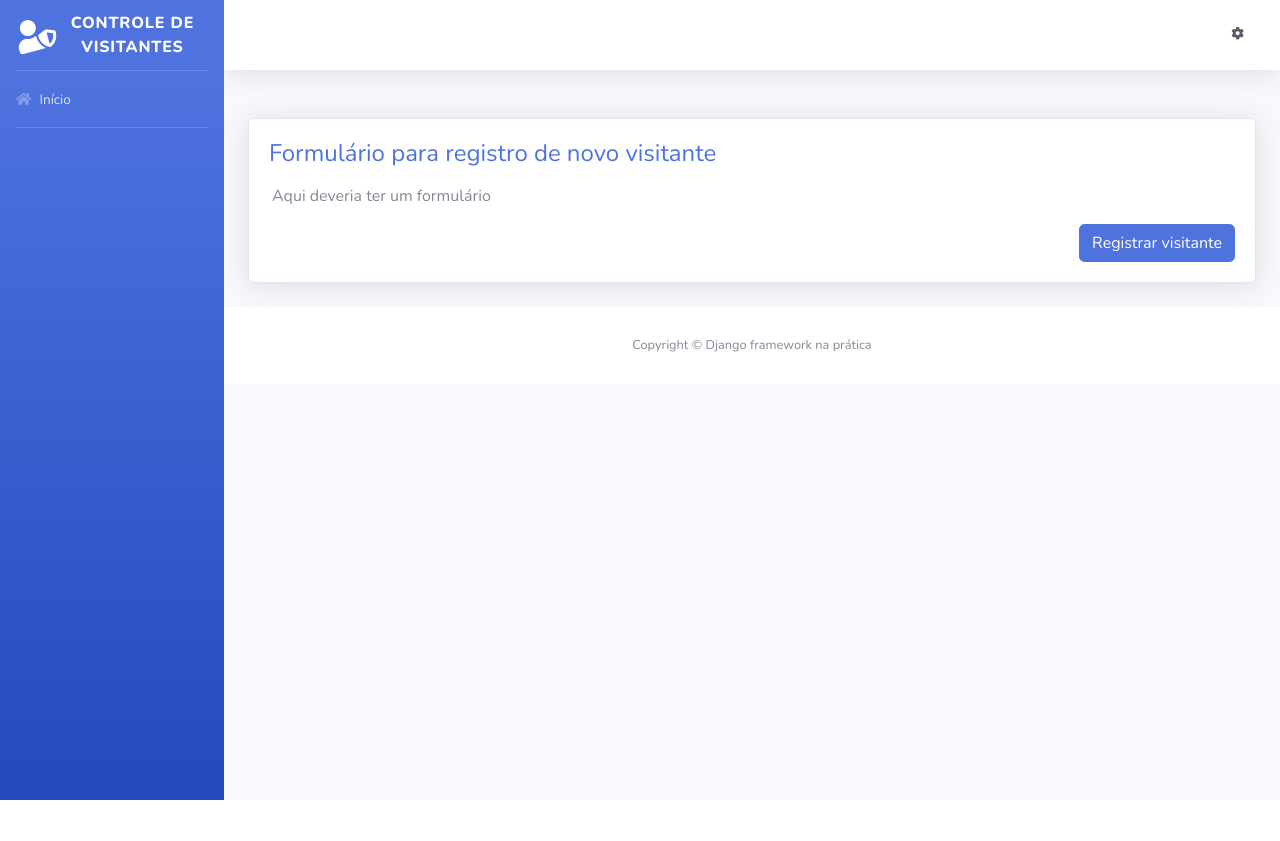
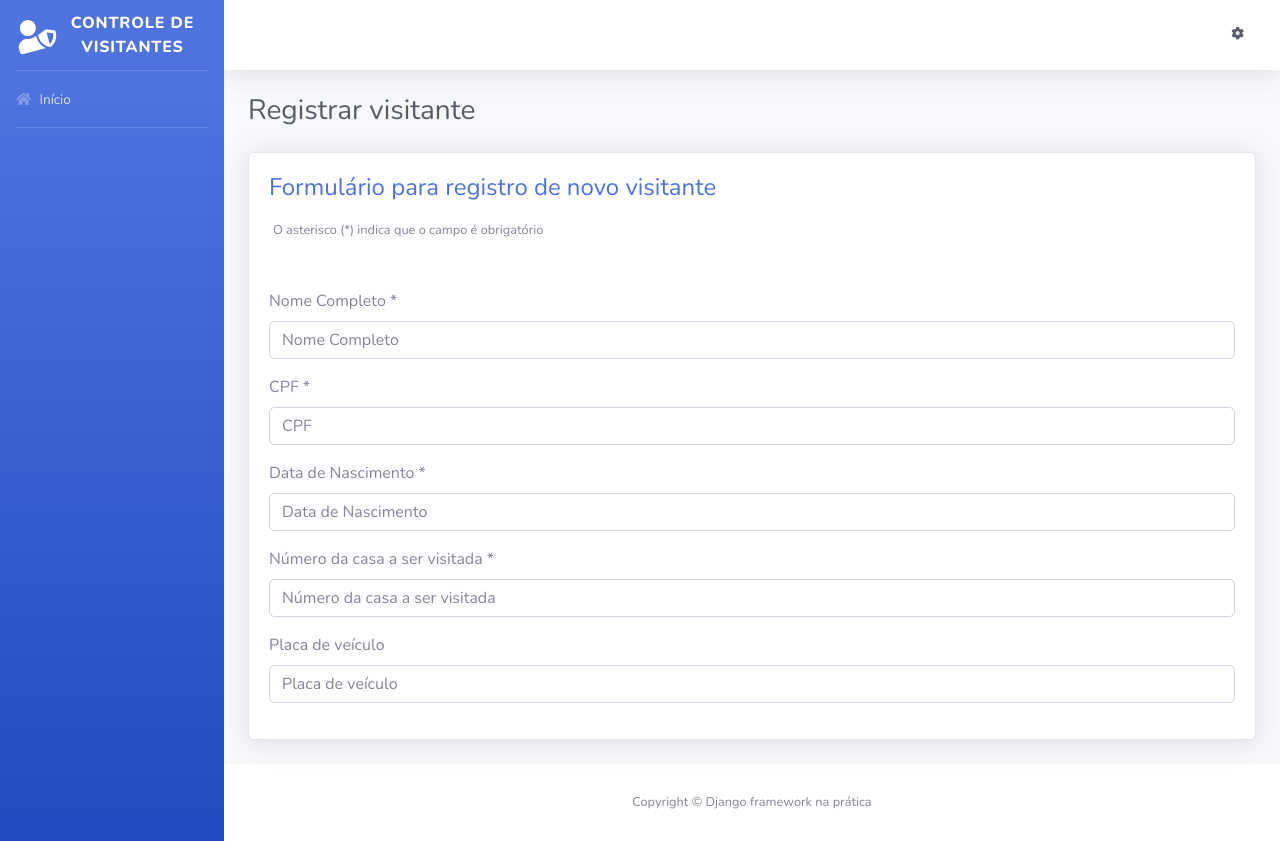
Before and after one commit to LucasSantus/visitantes, a Django app: page /registrar-visitante in a window 1280 px wide. Before the commit the page ends 800 px from the top, so only its background shows below. Run offline with Django 3.2, Linux system fonts and the light colour scheme; some libraries are stand-ins or nearby versions.

Commit message:
implementando from

```diff
--- a/requirements.txt
+++ b/requirements.txt
@@ -1 +1,2 @@
 Django==3.0.0
+django-widget-tweaks
--- a/templates/registrar_visitante.html
+++ b/templates/registrar_visitante.html
@@ -1,4 +1,6 @@
 {% extends "base.html" %}
+
+{% load widget_tweaks %}
 
 {% block conteudo %}
 
@@ -13,17 +15,25 @@
                 Formulário para registro de novo visitante
             </h4>
 
-            <form method="post" enctype="multipart/form-data">
+            <p class="mb-5 ml-1">
+                <small>
+                    O asterisco (*) indica que o campo é obrigatório
+                </small>
+            </p>
+
+            <form method="post">
                 <div class="form-row">
-                    <p class="ml-2">Aqui deveria ter um formulário</p>
-                </div>
+                    {% csrf_token %}
 
-                <div class="text-right">
-                    <button class="btn btn-primary" type="submit">
-                        <span class="text">Registrar visitante</span>
-                    </button>
+                    {% for field in form %}
+                        <div class="form-group col-md-12">
+                            <label>{{ field.label }} {% if field.field.required %} * {% endif %}</label>
+                            {% render_field field placeholder=field.label class="form-control" %}
+                        </div>
+                    {% endfor %}
                 </div>
             </form>
+
         </div>
     </div>
 </div>
--- /dev/null
+++ b/visitantes/forms.py
@@ -0,0 +1,9 @@
+from django import forms
+from visitantes.models import Visitante
+
+class VisitanteForm(forms.ModelForm):
+    class Meta:
+        model = Visitante
+        fields = [
+            "nome_completo", "cpf", "data_nascimento", "numero_casa", "placa_veiculo"
+        ]
--- a/visitantes/views.py
+++ b/visitantes/views.py
@@ -1,7 +1,19 @@
 from django.shortcuts import render
+from visitantes.forms import VisitanteForm
 
 def registrar_visitante(request):
 
-    context = {}
+    form = VisitanteForm()
+
+    if request.method == "POST":
+        form = VisitanteForm(request.POST)
+
+        if form.is_valid():
+            form.save()
+
+    context = {
+        "nome_pagina": "Registrar visitante",
+        "form": form,
+    }
 
     return render(request, "registrar_visitante.html", context)
```
Also changed, not shown: controle_visitantes/settings.py (+7 -2 lines), 1 other file.
